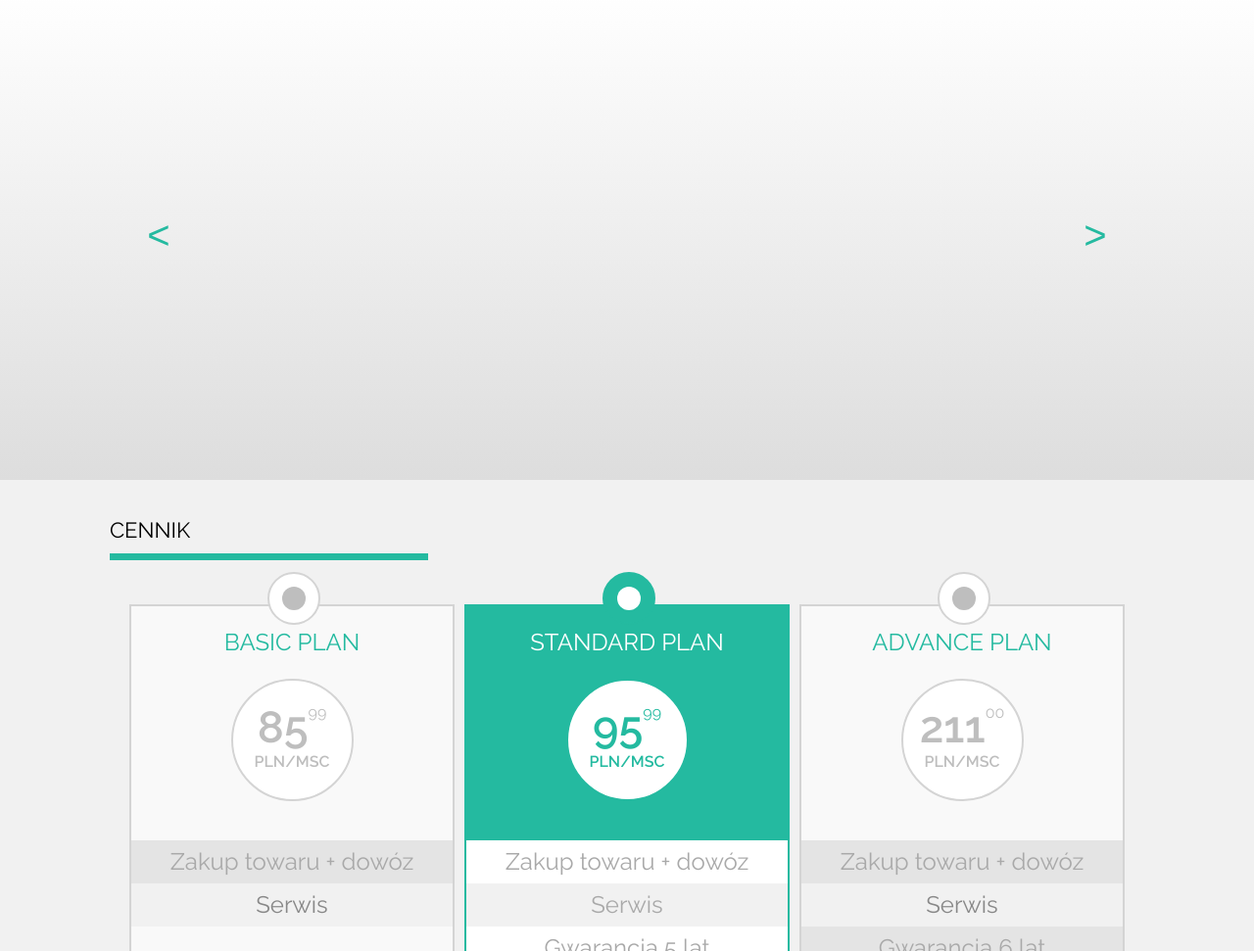
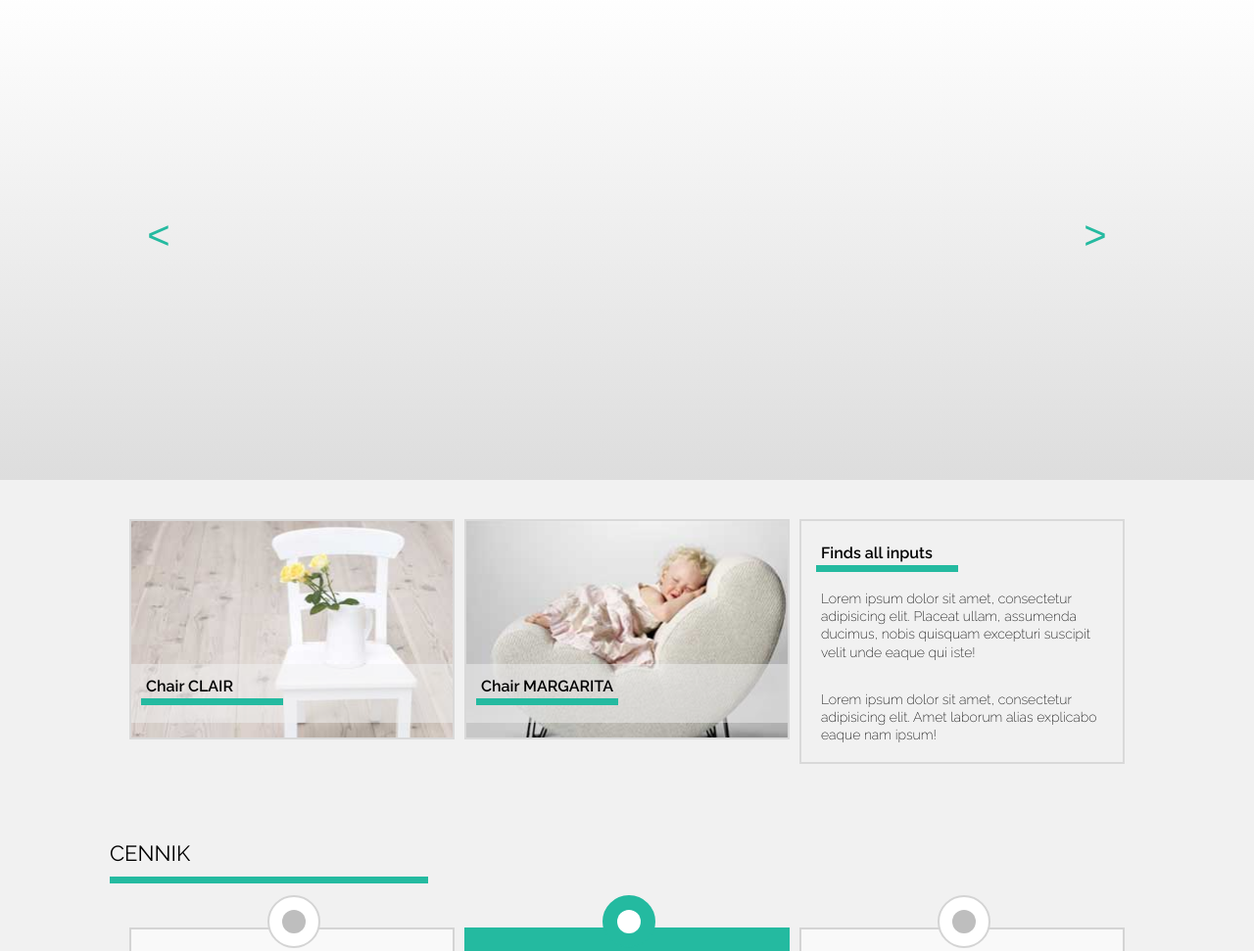
Before and after one commit to rpanasiuk/HTML-CSS-Layout, a plain HTML site: page index.html in a window 1280 px wide. Shown: the part 50-1021 px from the top of the page at 98% size. Drawn offline with Linux system fonts and the light colour scheme.

Commit message:
Added main-categories section.

```diff
--- a/css/style.css
+++ b/css/style.css
@@ -517,3 +517,104 @@ body {
 	color: var(--color);
 	background: #fff;
 }
+
+/*---------------------------------------------*/
+/*---------------main category-----------------*/
+/*---------------------------------------------*/
+
+.main-categories {
+	padding: 40px 0;
+	background: #F1F1F1;
+}
+
+.category-row {
+	padding: 0 15px;
+	display: flex;
+}
+.main-categories .col-1-3 {
+	width: 33.3333333333333333%;
+	padding: 0 5px;
+}
+.category-box {
+	height: 225px;
+	border: 2px solid #D9D9D9FF;
+	font-size: 16px;
+	font-weight: 600;
+}
+
+.category-box--first {
+	background-image: url('../images/box1_img.jpg');
+	background-position: center;
+	background-size: cover;
+	display: flex;
+	flex-direction: column;
+}
+
+.category-box--second {
+	background-image: url('../images/box2_img.jpg');
+	background-position: center;
+	background-size: cover;
+	display: flex;
+	flex-direction: column;
+}
+
+.category-box--third {
+	height: 250px;
+	position: relative;
+	padding: 20px;
+	font-size: 14px;
+	font-weight: 200;
+	line-height: 1.3;
+}
+
+.category-box--third .box-panel-title {
+	top: 25px;
+	left: 20px;
+	font-size: 16px;
+	font-weight: 600;
+	line-height: 1;
+}
+
+.category-box--third .box-panel-main {
+	position: relative;
+	top: 50px;
+}
+
+.category-box--third .box-panel-sub {
+	position: relative;
+	top: 80px;
+}
+
+.box-panel {
+	height: 60px;
+	margin-top: auto;
+	margin-bottom: 15px;
+	position: relative;
+}
+
+.box-panel::before {
+	content: '';
+	width: 100%;
+	height: 100%;
+	opacity: .5;
+	background: #F1F1F1;
+	position: absolute;
+}
+
+.box-panel-title {
+	display: block;
+	opacity: 1;
+	position: absolute;
+	left: 15px;
+	top: 15px;
+}
+
+.box-panel-title::after {
+	content: '';
+	background: var(--color);
+	width: 145px;
+	height: 7px;
+	position: absolute;
+	top: 20px;
+	left: -5px;
+}
--- a/index.html
+++ b/index.html
@@ -63,6 +63,38 @@
 				<div class="banner-slides">
 					<div class="banner-slide banner-slide-active"></div>
 					<div class="banner-slide"></div>
+				</div>
+			</div>
+		</div>
+	</section>
+
+	<section class="main-categories">
+		<div class="container">
+			<div class="category-row">
+				<div class="col-1-3">
+					<div class="category-box category-box--first">
+						<div class="box-panel">
+							<h3 class="box-panel-title">Chair CLAIR</h3>
+						</div>
+					</div>
+				</div>
+				<div class="col-1-3">
+					<div class="category-box category-box--second">
+						<div class="box-panel">
+							<h3 class="box-panel-title">Chair MARGARITA</h3>
+						</div>
+					</div>
+				</div>
+				<div class="col-1-3">
+					<div class="category-box category-box--third">
+						<h3 class="box-panel-title">Finds all inputs</h3>
+						<div class="box-panel-main">
+							Lorem ipsum dolor sit amet, consectetur adipisicing elit. Placeat ullam, assumenda ducimus, nobis quisquam excepturi suscipit velit unde eaque qui iste!
+						</div>
+						<div class="box-panel-sub">
+							Lorem ipsum dolor sit amet, consectetur adipisicing elit. Amet laborum alias explicabo eaque nam ipsum!
+						</div>
+					</div>
 				</div>
 			</div>
 		</div>
```
